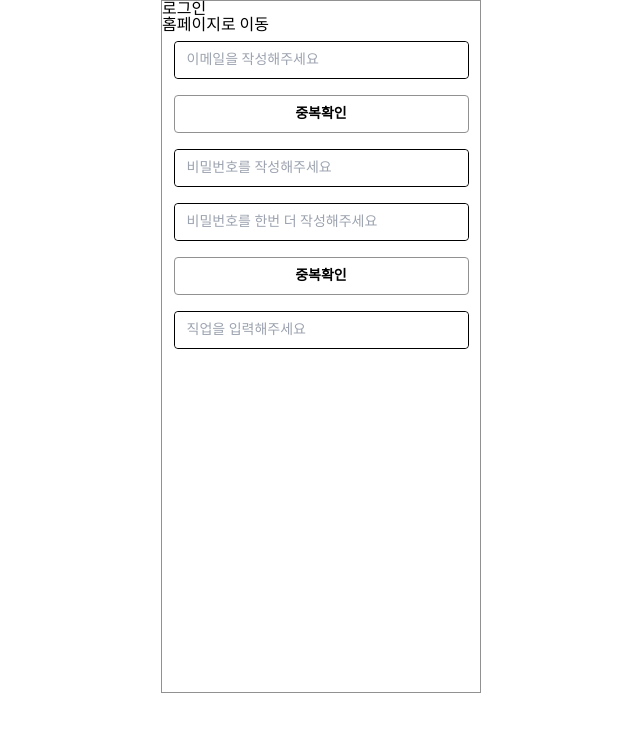
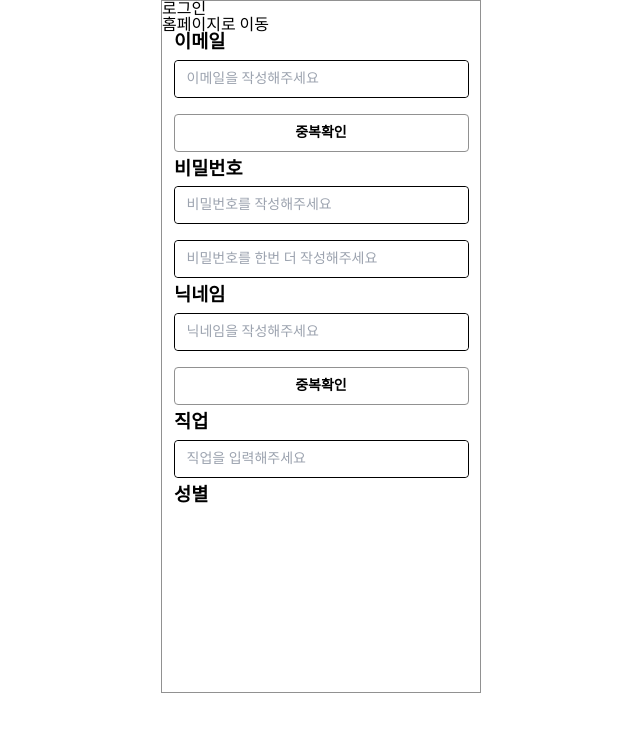
Before and after one commit to FRONTENDSCHOOL10/seven-11, a React app: page /login in a window 1280 px wide. Shown: the top 732 px of the page, without its empty margins (319-959 px from the left). Built offline with nearby package versions, Linux system fonts and the light colour scheme; the HTML template or start-up script is replaced by a standard one.

Commit message:
[feat] SubTitle 컴포넌트 제작

```diff
--- /dev/null
+++ b/src/components/SubTitle.jsx
@@ -0,0 +1,15 @@
+import { string } from 'prop-types';
+
+SubTitle.propTypes = {
+  title: string,
+};
+
+function SubTitle({ title }) {
+  return (
+    <section className="flex flex-col pl-3">
+      <h2 className="text-lg font-semibold">{title}</h2>
+    </section>
+  );
+}
+
+export default SubTitle;
--- a/src/pages/Login.jsx
+++ b/src/pages/Login.jsx
@@ -1,5 +1,6 @@
 import CheckButton from '@/components/CheckButton';
 import InputText from '@/components/InputText';
+import InputTitle from '@/components/SubTitle';
 import { Link } from 'react-router-dom';
 
 export default function Login() {
@@ -7,12 +8,18 @@ export default function Login() {
     <>
       <h1>로그인</h1>
       <Link to={'/home'}>홈페이지로 이동</Link>
+      <InputTitle title="이메일" />
       <InputText placeholder="이메일을 작성해주세요" />
       <CheckButton label="중복확인" />
+      <InputTitle title="비밀번호" />
       <InputText placeholder="비밀번호를 작성해주세요" />
       <InputText placeholder="비밀번호를 한번 더 작성해주세요" />
+      <InputTitle title="닉네임" />
+      <InputText placeholder="닉네임을 작성해주세요" />
       <CheckButton label="중복확인" />
+      <InputTitle title="직업" />
       <InputText placeholder="직업을 입력해주세요" />
+      <InputTitle title="성별" />
     </>
   );
 }
```
